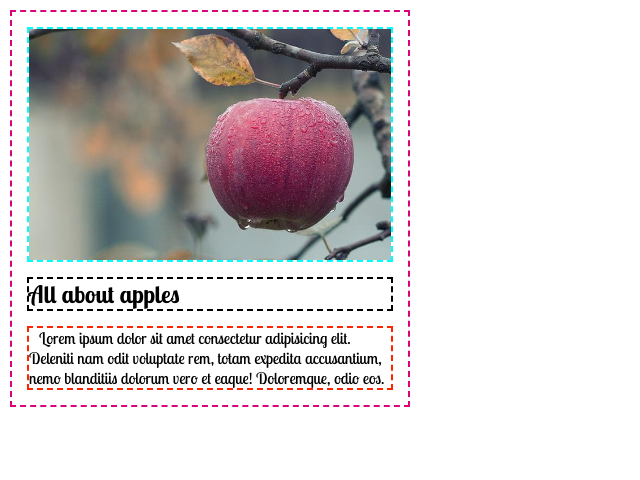
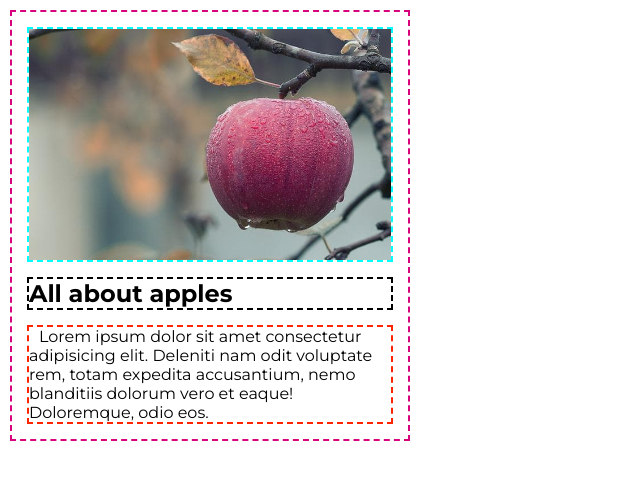
Before and after one commit to HusakHeorhii/Homework2, a plain HTML site: page index.html in a window 1280 px wide. Shown: the whole page, without its empty margins (0-640 px from the left). Drawn offline with Linux system fonts and the light colour scheme.

Commit message:
HW2: changed font Lobster Two=>Montserrat

```diff
--- a/index.html
+++ b/index.html
@@ -9,7 +9,7 @@
     <link rel="preconnect" href="https://fonts.googleapis.com" />
     <link rel="preconnect" href="https://fonts.gstatic.com" crossorigin />
     <link
-      href="https://fonts.googleapis.com/css2?family=Lobster+Two:wght@400;700&display=swap"
+      href="https://fonts.googleapis.com/css2?family=Montserrat:wght@400;700&display=swap"
       rel="stylesheet"
     />
     <title>Homework05.07</title>
--- a/styles/styles.css
+++ b/styles/styles.css
@@ -5,7 +5,7 @@
 }
 
 body {
-    font-family: "Lobster Two", cursive;
+    font-family: 'Montserrat', sans-serif;
     margin: 0px;
 }
 
```
